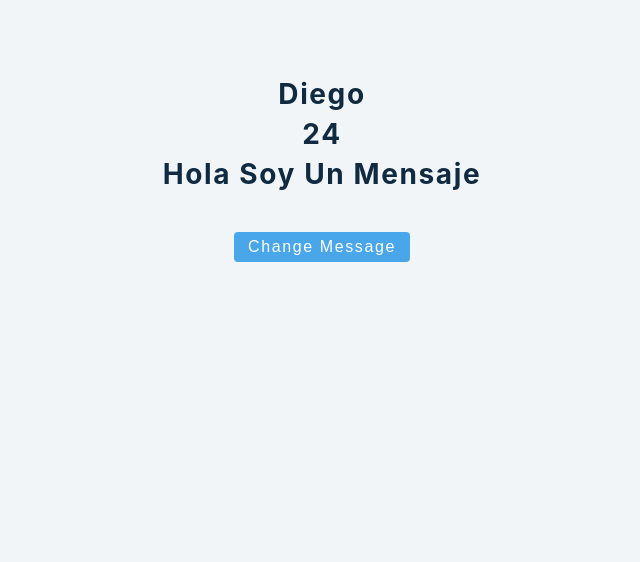
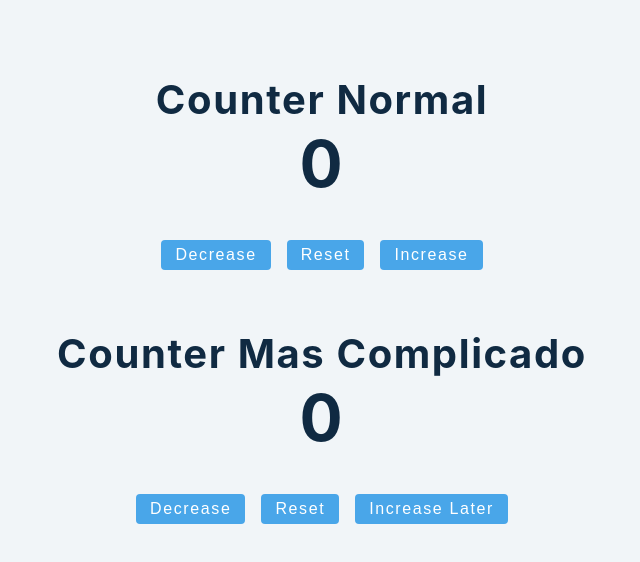
Before and after one commit to dkippes/React-Fundamentals, a React (Create React App) app in the folder react-advanced-2020/: page / in a window 1280 px wide. Shown: the top 562 px of the page, without its empty margins (318-958 px from the left). Built offline with nearby package versions, Linux system fonts and the light colour scheme.

Commit message:
useState-counter

```diff
--- a/react-advanced-2020/src/App.js
+++ b/react-advanced-2020/src/App.js
@@ -1,5 +1,5 @@
 import React from 'react'
-import Setup from './tutorial/1-useState/setup/4-useState-object';
+import Setup from './tutorial/1-useState/setup/5-useState-counter';
 
 function App() {
   return (
--- a/react-advanced-2020/src/tutorial/1-useState/setup/5-useState-counter.js
+++ b/react-advanced-2020/src/tutorial/1-useState/setup/5-useState-counter.js
@@ -1,7 +1,40 @@
 import React, { useState } from 'react';
 
 const UseStateCounter = () => {
-  return <h2>useState counter example</h2>;
+  const [value, setValue] = useState(0);
+
+  const reset = () => {
+    setValue(0);
+  }
+
+  const complexIncrease = () => {
+    setTimeout(() => {
+      // setValue(value+1); -> Si solo hago esto cuando clickeo aunque aprete muchas veces solo hace 1 clikc cada 2seg
+      setValue((prevState) => {
+        return prevState + 1;
+      })
+    }, 2000)
+  }
+
+  return (
+    <>
+      <section style={{ margin: '4rem 0'}}>
+        <h2>Counter Normal</h2>
+        <h1>{value}</h1>
+        <button className="btn" onClick={() => setValue(value-1)}>decrease</button>
+        <button className="btn" onClick={reset}>reset</button>
+        <button className="btn" onClick={() => setValue(value+1)}>increase</button>
+      </section>
+
+      <section style={{ margin: '4rem 0'}}>
+        <h2>Counter Mas Complicado</h2>
+        <h1>{value}</h1>
+        <button className="btn" onClick={() => setValue(value-1)}>decrease</button>
+        <button className="btn" onClick={reset}>reset</button>
+        <button className="btn" onClick={complexIncrease}>increase later</button>
+      </section>
+    </>
+  );
 };
 
 export default UseStateCounter;
```
